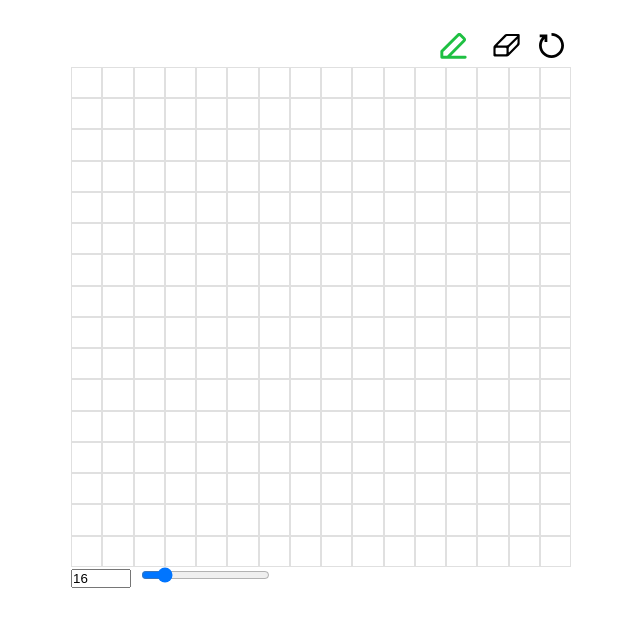
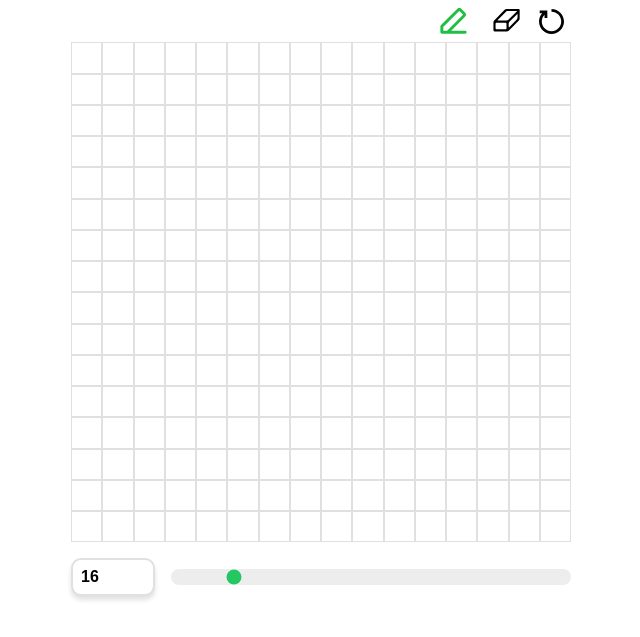
Before and after one commit to KaysanMR/etch-a-sketch, a plain HTML site: page index.html in a window 1280 px wide. Shown: the part 163-800 px from the top of the page, without its empty margins (319-959 px from the left). Drawn offline with Linux system fonts and the light colour scheme.

Commit message:
Styled slider & size input

```diff
--- a/style.css
+++ b/style.css
@@ -62,3 +62,29 @@ button:hover ~ img {
     justify-content: flex-end;
     gap: 8px;
 }
+
+.slidecontainer {
+    padding: 1rem 0;
+    gap: 1rem;
+    display: flex;
+    align-items: center;
+}
+
+.slider {
+    flex: 1;
+    appearance: none;
+    accent-color: rgb(36, 199, 98);
+    border: none;
+    background-size: ;
+    background-color: hsl(0, 0%, 93%);
+    border-radius: 1rem;
+}
+
+.inputNumber {
+    border: 2px solid hsla(1,0%,0%,12%);
+    border-radius: 10px;
+    font-size: 1rem;
+    font-weight: 700;
+    padding: 0.5rem;
+    box-shadow: 0px 4px 5px hsla(1,0%,0%,12%);
+}
```
